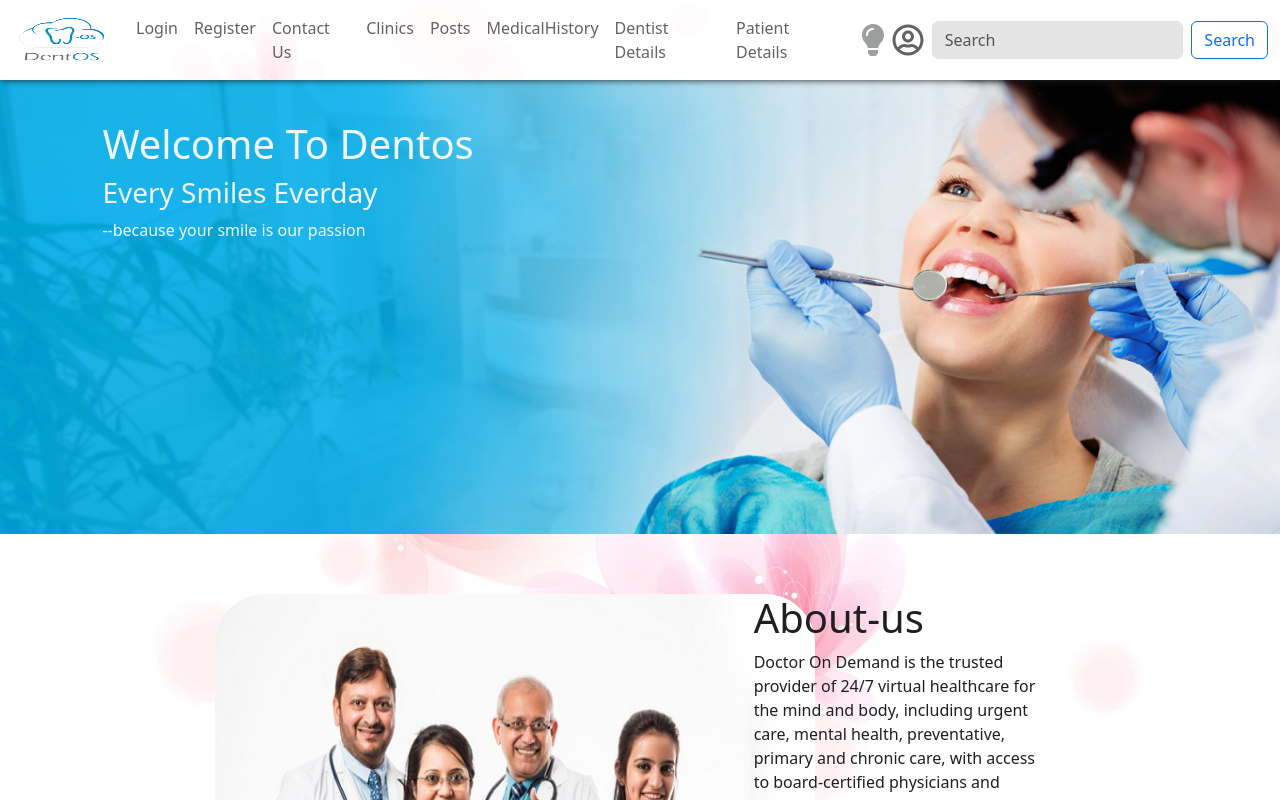
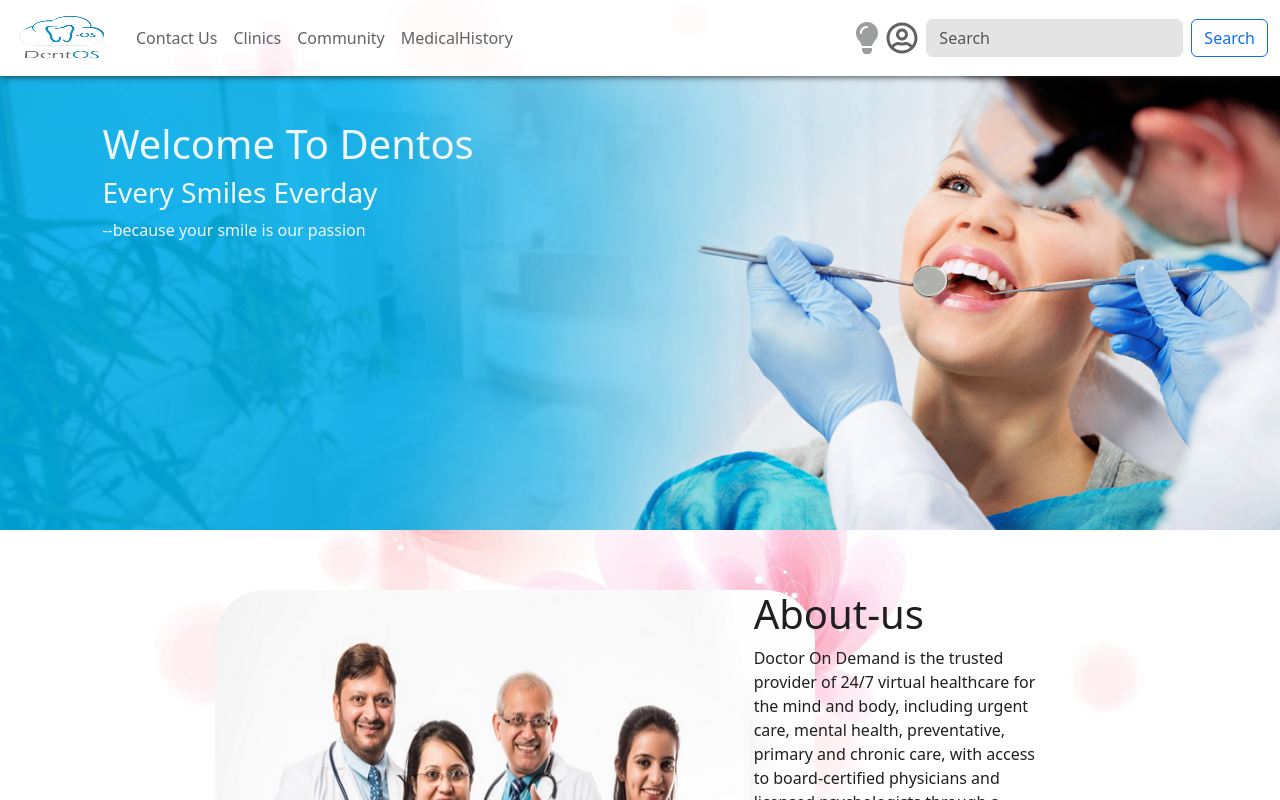
Before and after one commit to Isla-Nad/ITI-FinalProject, a React (Create React App) app: page / in a window 1280 px wide. Shown: the top 800 px of the page. Built offline with nearby package versions, Linux system fonts and the light colour scheme.

Commit message:
one page one profile

```diff
--- a/src/App.js
+++ b/src/App.js
@@ -10,10 +10,8 @@ import Register from "./pages/log&res/Register";
 import Home from "./pages/home/Home";
 import Login from "./pages/log&res/Login";
 import MedicalHistory from "./pages/medicalHistory/MedicalHistory";
-import DentistProfile from "./pages/DoctorProfile/DoctorProfile";
-import UpdateDoctorProfile from "./pages/DoctorProfile/update";
-import PatientProfile from "./pages/PatientProfile/Patient";
 import ContactUs from "./pages/contactUs/contact";
+import Profile from "./pages/Profile/Profile";
 
 function App() {
   return (
@@ -28,11 +26,7 @@ function App() {
         <Route path="/posts" element={<Posts />} />
         <Route path="/clinics/clinicDetails" element={<ClinicDetail />} />
         <Route path="/medicalHistory" element={<MedicalHistory />} />
-        <Route path="/doctor/profile/:id" element={<DentistProfile />} />
-        <Route path="/update/:id" element={<UpdateDoctorProfile />} />
-        {/* <Route path="/DoctorProfile" element={<DentistProfile />} /> */}
-        <Route path="/patient" element={<PatientProfile />} />
-        <Route path="/patient/profile/:id" element={<PatientProfile />} />
+        <Route path="/profile/:id" element={<Profile />} />
       </Routes>
       <Footer />
     </BrowserRouter>
--- a/src/components/Nav.js
+++ b/src/components/Nav.js
@@ -141,16 +141,6 @@ function Nav() {
           <div className="collapse navbar-collapse" id="navbarSupportedContent">
             <ul className="navbar-nav me-auto mb-2 mb-lg-0">
               <li className="nav-item">
-                <Link className="nav-link" to="/login">
-                  Login
-                </Link>
-              </li>
-              <li className="nav-item">
-                <Link className="nav-link" to="/register">
-                  Register
-                </Link>
-              </li>
-              <li className="nav-item">
                 <Link className="nav-link" to="/contactus">
                   Contact Us
                 </Link>
@@ -162,22 +152,12 @@ function Nav() {
               </li>
               <li className="nav-item">
                 <Link className="nav-link" to="/posts">
-                  Posts
+                  Community
                 </Link>
               </li>
               <li className="nav-item">
                 <Link className="nav-link" to="/medicalHistory">
                   MedicalHistory
-                </Link>
-              </li>
-              <li className="nav-item">
-                <Link className="nav-link" to="./DoctorProfile">
-                  Dentist Details
-                </Link>
-              </li>
-              <li className="nav-item">
-                <Link className="nav-link" to="./patient">
-                  Patient Details
                 </Link>
               </li>
             </ul>
@@ -193,14 +173,7 @@ function Nav() {
                         Hi, {loggedInUser.is_doctor && "Dr."}
                         {loggedInUser.first_name}!
                       </h3>
-                      <Form.Control
-                        type="button"
-                        value="Your profile"
-                        className="mt-3 btn btn-outline-info"
-                        onClick={() => {
-                          loggedInUser.is_doctor ? navigate(`/doctor/profile/${loggedInUser.id}`) : navigate(`/patient/profile/${loggedInUser.id}`);
-                        }}
-                      />
+                      <Form.Control type="button" value="Your profile" className="mt-3 btn btn-outline-info" onClick={() => navigate(`/profile/${loggedInUser.id}`)} />
                       <Form.Control type="button" value="logout" className="mt-3 btn btn-outline-danger" onClick={handleLogout} />
                     </>
                   ) : (
--- a/src/pages/DoctorProfile/DoctorProfile.js
+++ b/src/pages/Profile/Profile.js
@@ -2,15 +2,15 @@ import axios from "axios";
 import { useState, useEffect } from "react";
 import { FontAwesomeIcon } from "@fortawesome/react-fontawesome";
 import { faUserNurse, faAddressCard, faCertificate, faBriefcaseMedical, faPhone, faBookMedical, faStar, faPen } from "@fortawesome/free-solid-svg-icons";
-import "./DoctorProfile.css";
-import { Link, useParams } from "react-router-dom";
+import "./Profile.css";
+import { useParams } from "react-router-dom";
 import AppointmentPicker from "./appointments/AppointmentPicker";
 import CommentsAndRating from "./CommentsAndRating";
 import { Button, Container, Form, Image, Modal } from "react-bootstrap";
 import { FaTrash, FaUser } from "react-icons/fa";
 import { BiMessageSquareAdd } from "react-icons/bi";
 
-function DentistProfile() {
+function Profile() {
   const authTokens = JSON.parse(localStorage.getItem("authTokens")) || null;
   const { id } = useParams();
   const [profileData, setProfileData] = useState({});
@@ -227,7 +227,7 @@ function DentistProfile() {
   };
 
   return (
-    <>
+    <div style={{ flex: "1 0 auto" }}>
       <div className="container">
         <div className="row">
           <div id="sidebar--container">
@@ -276,6 +276,14 @@ function DentistProfile() {
                 </a>
               </li>
               <li className="list-group-item list-group-item-primary sidebar--list">
+                <a className="nav-link ms-3 my-1 " href="#Contacts">
+                  <FontAwesomeIcon icon={faPhone} size="2xl" />
+                  <span className="ms-4 sidebar--text">Contacts</span>
+                </a>
+              </li>
+              {profileData.is_doctor && (
+                <>
+                  <li className="list-group-item list-group-item-primary sidebar--list">
                     <a className="nav-link ms-3 my-1 " href="#Certificates">
                       <FontAwesomeIcon icon={faCertificate} size="2xl" />
                       <span className="ms-4 sidebar--text">Certificates</span>
@@ -287,12 +295,7 @@ function DentistProfile() {
                       <span className="ms-4 sidebar--text">Cases</span>
                     </a>
                   </li>
-              <li className="list-group-item list-group-item-primary sidebar--list">
-                <a className="nav-link ms-3 my-1 " href="#Contacts">
-                  <FontAwesomeIcon icon={faPhone} size="2xl" />
-                  <span className="ms-4 sidebar--text">Contacts</span>
-                </a>
-              </li>
+
                   <li className="list-group-item list-group-item-primary sidebar--list">
                     <a className="nav-link ms-3 my-1 " href="#Appointments">
                       <FontAwesomeIcon icon={faBookMedical} size="2xl" />
@@ -305,6 +308,8 @@ function DentistProfile() {
                       <span className="ms-4 sidebar--text">Reviews</span>
                     </a>
                   </li>
+                </>
+              )}
             </ul>
           </div>
           <div id="profile--container">
@@ -326,6 +331,18 @@ function DentistProfile() {
                 <hr />
                 <p>{profileData.bio}</p>
               </div>
+              <div id="Contacts" className="mt-5">
+                <h2 className="text-primary">Contacts</h2>
+                <hr />
+                <p>
+                  {profileData.contact}
+                  {/* <FontAwesomeIcon icon={faWhatsapp} size="2xl" /> */}
+                  {/* <FontAwesomeIcon icon={faFacebook} size="2xl" /> */}
+                  {/* <FontAwesomeIcon icon={faInstagram} size="2xl" /> */}
+                </p>
+              </div>
+              {profileData.is_doctor && (
+                <>
                   <div id="Certificates" className="mt-5">
                     <div className=" d-flex justify-content-between align-items-center ">
                       <h2 className="text-primary">Certificates</h2>
@@ -396,16 +413,6 @@ function DentistProfile() {
                       </div>
                     </div>
                   </div>
-              <div id="Contacts" className="mt-5">
-                <h2 className="text-primary">Contacts</h2>
-                <hr />
-                <p>
-                  {profileData.contact}
-                  {/* <FontAwesomeIcon icon={faWhatsapp} size="2xl" /> */}
-                  {/* <FontAwesomeIcon icon={faFacebook} size="2xl" /> */}
-                  {/* <FontAwesomeIcon icon={faInstagram} size="2xl" /> */}
-                </p>
-              </div>
 
                   <div id="Appointments" className="mt-5">
                     <h2 className="text-primary">Appointments</h2>
@@ -417,6 +424,8 @@ function DentistProfile() {
                     <hr />
                     <CommentsAndRating />
                   </div>
+                </>
+              )}
             </div>
           </div>
         </div>
@@ -452,18 +461,20 @@ function DentistProfile() {
               <Form.Label>Phone</Form.Label>
               <Form.Control type="text" name="phone" value={formData.phone} onChange={handleInputChange} />
             </Form.Group>
+            {profileData.is_doctor && (
               <Form.Group>
                 <Form.Label>Clinic</Form.Label>
                 <Form.Control type="text" name="clinic" value={formData.clinic} onChange={handleInputChange} />
               </Form.Group>
+            )}
           </Modal.Body>
           <Modal.Footer>
             <Form.Control value="Save Changes" type="submit" className="btn btn-outline-dark " />
           </Modal.Footer>
         </Form>
       </Modal>
-    </>
+    </div>
   );
 }
 
-export default DentistProfile;
+export default Profile;
```
Also changed, not shown: src/pages/Profile/CommentandRating.js (renamed from src/pages/DoctorProfile/CommentandRating.js), src/pages/Profile/CommentsAndRating.js (renamed from src/pages/DoctorProfile/CommentsAndRating.js), src/pages/Profile/Profile.css (renamed from src/pages/DoctorProfile/DoctorProfile.css), src/pages/Profile/appointments/AppointmentPicker.js (renamed from src/pages/DoctorProfile/appointments/AppointmentPicker.js), src/pages/Profile/update.js (renamed from src/pages/DoctorProfile/update.js). Lines whose indentation alone changed are shown as unchanged.
